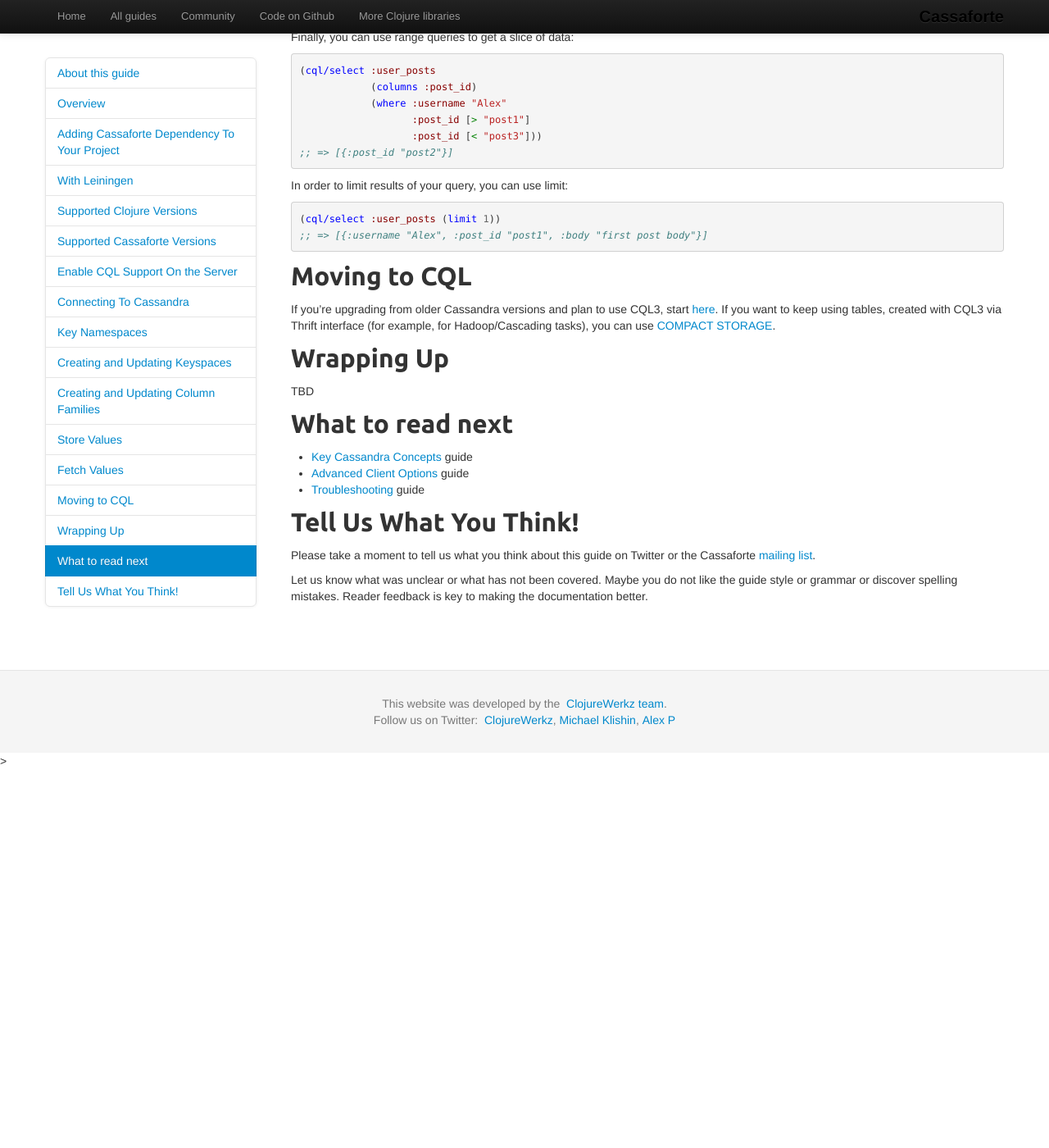
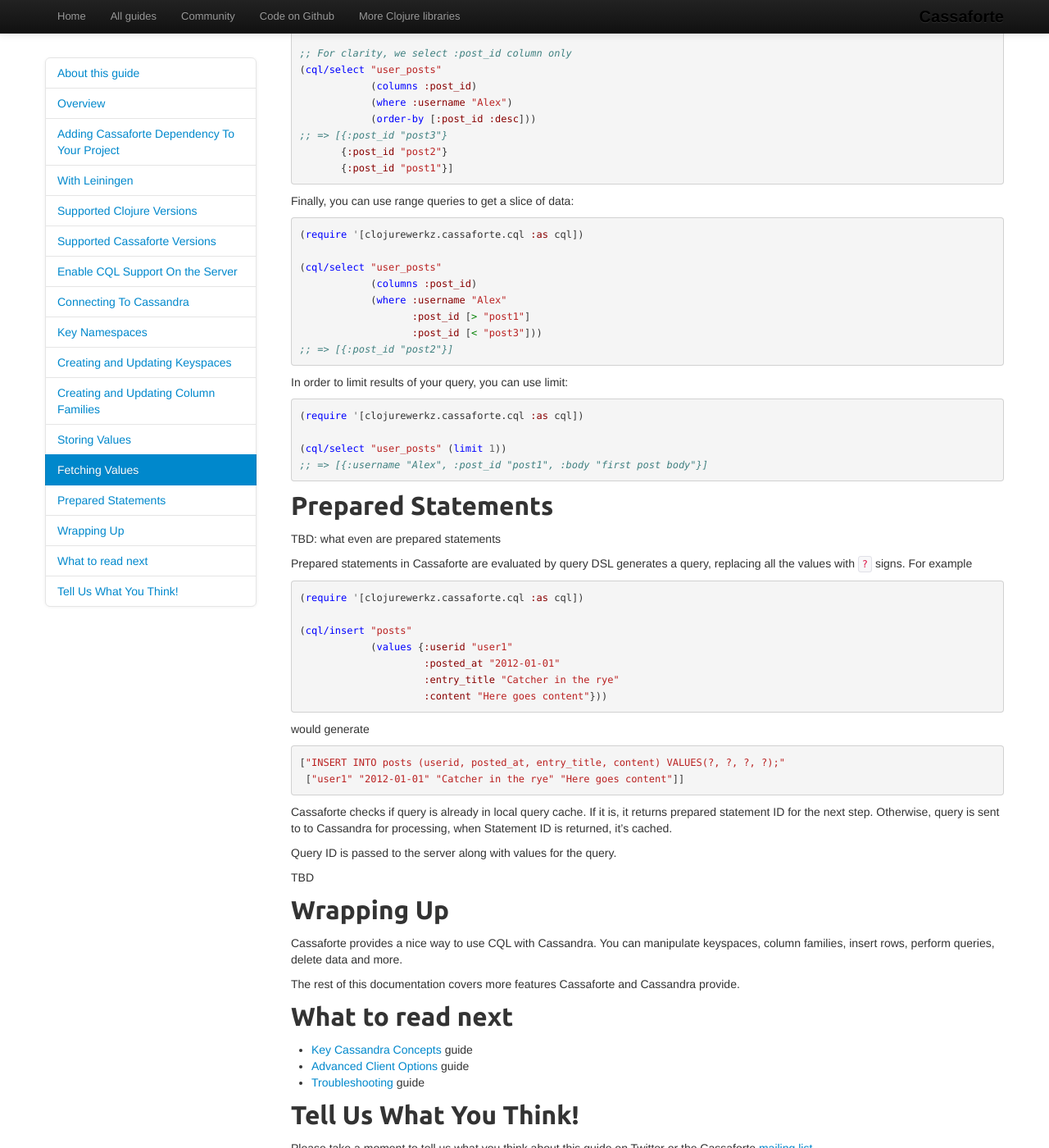
Before and after one commit to clojurewerkz/cassaforte.docs, a Jekyll site: the page built from articles/getting_started.md, in a window 1280 px wide and 1400 px high, scrolled down 4410 px. Shown: the whole window at 82% size. Built offline with Jekyll 4.4.1, drawn with Linux system fonts in a browser that asks for light colours; some web fonts are replaced; Markdown is read by kramdown in place of the engine named in the settings; before the commit the page ends 5348 px from its top, so only the background shows below that; some of the changed text lies outside the part shown.

Commit message:
More edits to the Getting Started guide

````diff
--- a/articles/getting_started.md
+++ b/articles/getting_started.md
@@ -184,7 +184,8 @@ and change types of the existing ones:
                  (rename-column :username :name))
 ```
 
-## Store Values
+
+## Storing Values
 
 Even though Cassandra is mostly known for it's fault-tolerancy and
 performance, it can also store data.
@@ -213,20 +214,24 @@ refer to [working with data](TBD) guide.
    (cql/insert "users" {:name "Alex" :age (int 19)}))
 
 ```
-## Fetch Values
 
-CQL offers some querying opportunities. You can use `IN` queries, query
+
+## Fetching Values
+
+The real power of CQL comes in querying. You can use `IN` queries, query
 by range or an exact match. Let's populate our users table with some
 data and see what we can do.
 
 Most straightforward thing is to select all users:
 
 ```clojure
-(cql/insert :users {:name "Alex" :city "Munich" :age (int 19)})
-(cql/insert :users {:name "Robert" :city "Berlin" :age (int 25)})
-(cql/insert :users {:name "Sam" :city "San Francisco" :age (int 21)})
+(require '[clojurewerkz.cassaforte.cql :as cql])
 
-(cql/select :users)
+(cql/insert "users" {:name "Alex" :city "Munich" :age (int 19)})
+(cql/insert "users" {:name "Robert" :city "Berlin" :age (int 25)})
+(cql/insert "users" {:name "Sam" :city "San Francisco" :age (int 21)})
+
+(cql/select "users")
 ;; => [{:name "Robert", :age 25, :city "Berlin"}
        {:name "Alex", :age 19, :city "Munich"}
        {:name "Sam", :age 21, :city "San Francisco"}]
@@ -235,14 +240,18 @@ Most straightforward thing is to select all users:
 Select user by name:
 
 ```clojure
-(cql/select :users (where :name "Alex"))
+(require '[clojurewerkz.cassaforte.cql :as cql])
+
+(cql/select "users" (where :name "Alex"))
 ;; => [{:name "Alex", :age 19, :city "Munich"}]
 ```
 
 Using `IN` query, match any of the values given in vector:
 
 ```clojure
-(cql/select :users
+(require '[clojurewerkz.cassaforte.cql :as cql])
+
+(cql/select "users"
             (where :name [:in ["Alex" "Robert"]]))
 ;; => [{:name "Alex", :age 19, :city "Munich"}
        {:name "Robert", :age 25, :city "Berlin"}]
@@ -257,17 +266,19 @@ Ordering is only possible when partition key is restricted by either
 exact match or `IN`. For example, having `user_posts`:
 
 ```clojure
-(cql/insert :user_posts
+(require '[clojurewerkz.cassaforte.cql :as cql])
+
+(cql/insert "user_posts"
             {:username "Alex"
              :post_id  "post1"
              :body     "first post body"})
 
-(cql/insert :user_posts
+(cql/insert "user_posts"
             {:username "Alex"
              :post_id  "post2"
              :body     "second post body"})
 
-(cql/insert :user_posts
+(cql/insert "user_posts"
             {:username "Alex"
              :post_id  "post3"
              :body     "third post body"})
@@ -278,8 +289,10 @@ want to get all the posts from user Alex and order them by `post_id`,
 it's entirely possible:
 
 ```clojure
+(require '[clojurewerkz.cassaforte.cql :as cql])
+
 ;; For clarity, we select :post_id column only
-(cql/select :user_posts
+(cql/select "user_posts"
             (columns :post_id)
             (where :username "Alex")
             (order-by [:post_id :desc]))
@@ -291,7 +304,9 @@ it's entirely possible:
 Finally, you can use range queries to get a slice of data:
 
 ```clojure
-(cql/select :user_posts
+(require '[clojurewerkz.cassaforte.cql :as cql])
+
+(cql/select "user_posts"
             (columns :post_id)
             (where :username "Alex"
                    :post_id [> "post1"]
@@ -302,22 +317,54 @@ Finally, you can use range queries to get a slice of data:
 In order to limit results of your query, you can use limit:
 
 ```clojure
-(cql/select :user_posts (limit 1))
+(require '[clojurewerkz.cassaforte.cql :as cql])
+
+(cql/select "user_posts" (limit 1))
 ;; => [{:username "Alex", :post_id "post1", :body "first post body"}]
 ```
 
-## Moving to CQL
 
-If you're upgrading from older Cassandra versions and plan to use CQL3,
-start [here](http://www.datastax.com/dev/blog/thrift-to-cql3). If you
-want to keep using tables, created with CQL3 via Thrift interface
-(for example, for Hadoop/Cascading tasks), you can use
-[COMPACT STORAGE](https://issues.apache.org/jira/browse/CASSANDRA-4924).
+## Prepared Statements
+
+TBD: what even are prepared statements
+
+Prepared statements in Cassaforte are evaluated by query DSL generates
+a query, replacing all the values with `?` signs. For example
+
+```clojure
+(require '[clojurewerkz.cassaforte.cql :as cql])
+
+(cql/insert "posts"
+            (values {:userid "user1"
+                     :posted_at "2012-01-01"
+                     :entry_title "Catcher in the rye"
+                     :content "Here goes content"}))
+```
+
+would generate
+
+```clojure
+["INSERT INTO posts (userid, posted_at, entry_title, content) VALUES(?, ?, ?, ?);"
+ ["user1" "2012-01-01" "Catcher in the rye" "Here goes content"]]
+```
+
+Cassaforte checks if query is already in local query cache. If it is, it returns
+prepared statement ID for the next step. Otherwise, query is sent to to Cassandra for
+processing, when Statement ID is returned, it's cached.
+
+Query ID is passed to the server along with values for the query.
+
+TBD
+
 
 
 ## Wrapping Up
 
-TBD
+Cassaforte provides a nice way to use CQL with Cassandra. You can manipulate
+keyspaces, column families, insert rows, perform queries, delete data and more.
+
+The rest of this documentation covers more features Cassaforte and Cassandra
+provide.
 
 
 ## What to read next
````
